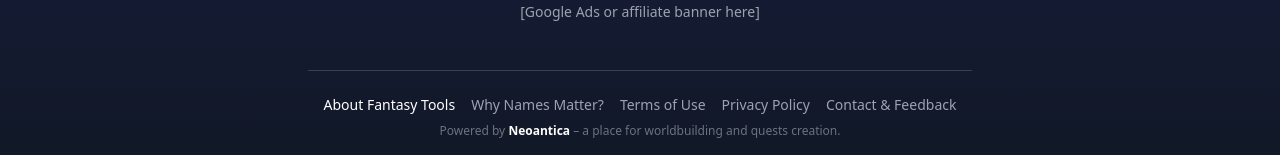
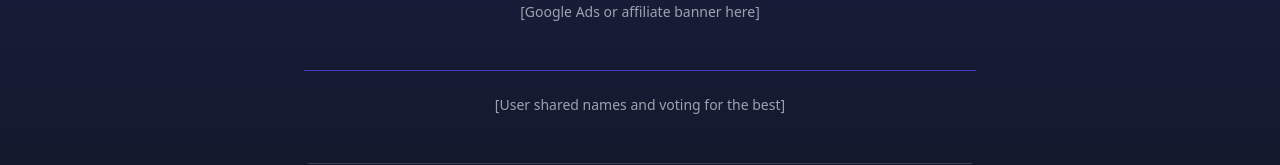
Before and after one commit to JiriTill/fantasytools, a React (Vite) app in the folder client/: page / in a window 1280 px wide. Shown: the part 1128-1293 px from the top of the page. Built offline with nearby package versions, Linux system fonts and the light colour scheme.

Commit message:
Update Home.jsx

```diff
--- a/client/src/pages/Home.jsx
+++ b/client/src/pages/Home.jsx
@@ -72,6 +72,10 @@ export default function Home() {
         <p className="text-sm text-gray-400">[Google Ads or affiliate banner here]</p>
       </div>
 
+      <div className="mt-12 w-full max-w-2xl mx-auto text-center border-t border-indigo-700 pt-6">
+        <p className="text-sm text-gray-400">[User shared names and voting for the best]</p>
+      </div>
+
       <footer className="text-center text-sm text-gray-400 mt-12 border-t border-gray-700 pt-6 px-4 space-y-2">
         <div className="space-x-4">
           <a href="/about" className="hover:underline text-white">About Fantasy Tools</a>
```
